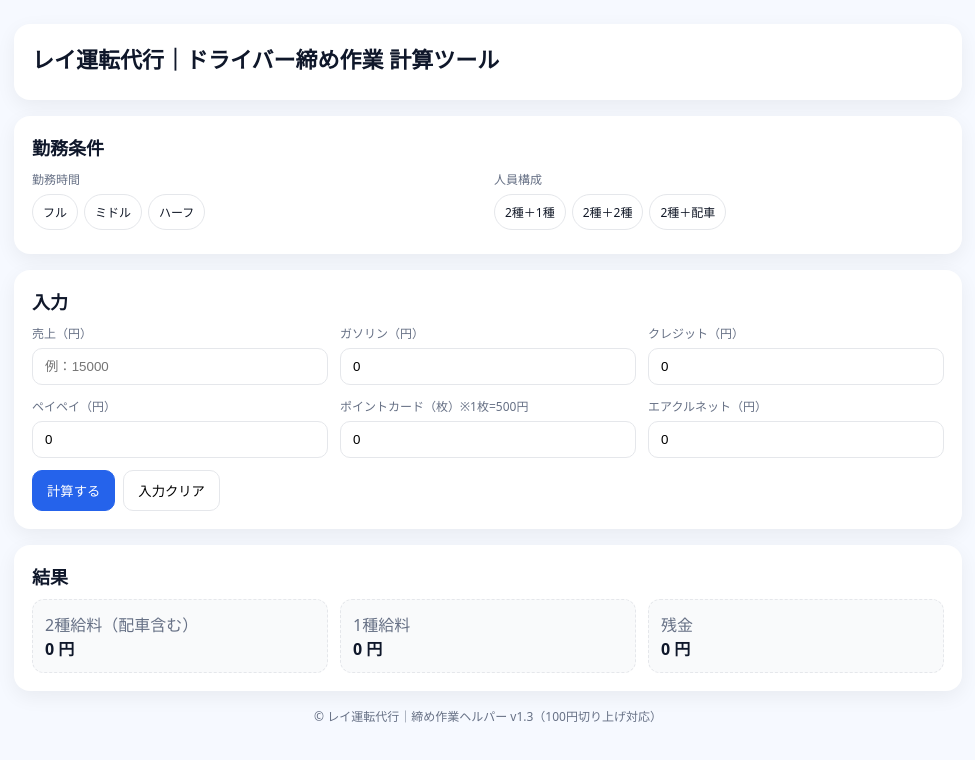
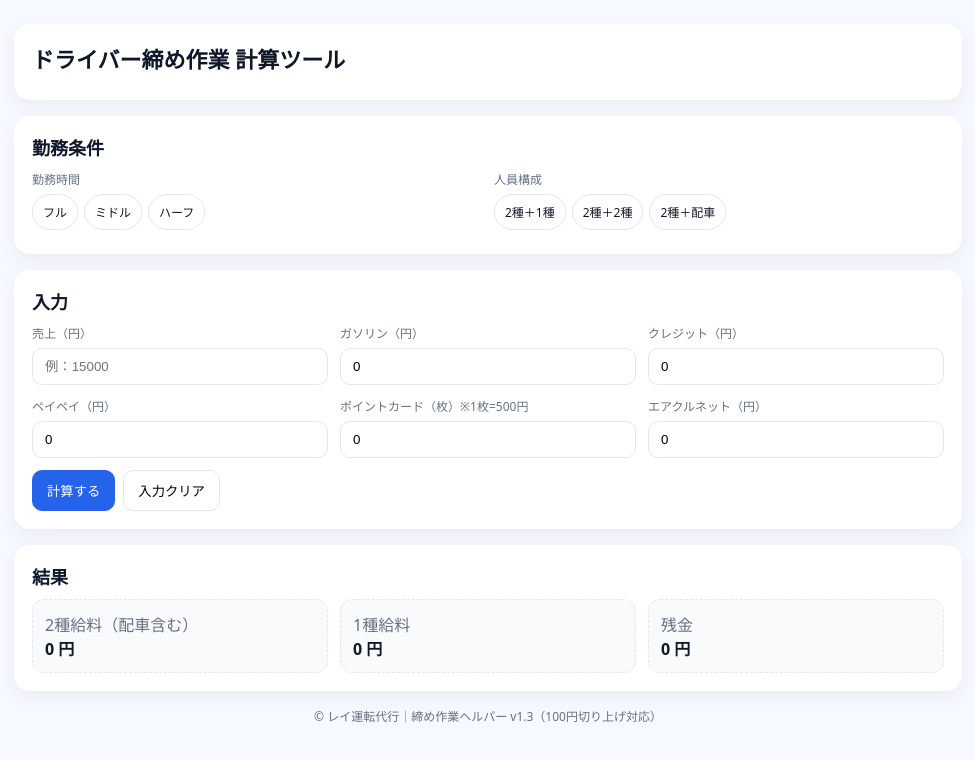
Before and after one commit to YukitoKomeiji/-, a plain HTML site: page index.html in a window 1280 px wide. Shown: the whole page, without its empty margins (152-1127 px from the left). Drawn offline with Linux system fonts and the light colour scheme.

Commit message:
Update index.html

```diff
--- a/index.html
+++ b/index.html
@@ -36,7 +36,7 @@
 <body>
   <div class="wrap">
     <div class="card">
-      <h1>レイ運転代行｜ドライバー締め作業 計算ツール</h1>
+      <h1>ドライバー締め作業 計算ツール</h1>
       <!-- 非表示化：ここから -->
       <p class="muted" style="margin:6px 0 0; display:none;">GitHub Pagesで配信可能なスタンドアロン版。入力：売上・経費・決済。自動計算：<b>2種給料</b>・<b>1種給料</b>・<b>残金</b>。ポイントカードは<b>1枚=500円</b>で控除します。</p>
       <p class="notice" style="display:none">給料計算は100円単位で<b>切り上げ</b>処理されます（例：7,581円 → 7,600円）。</p>
```
